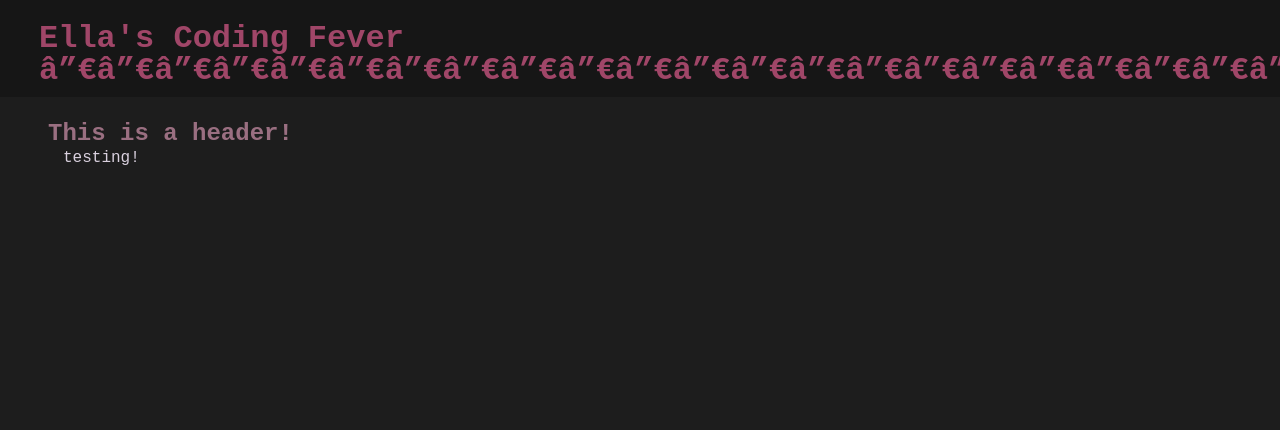
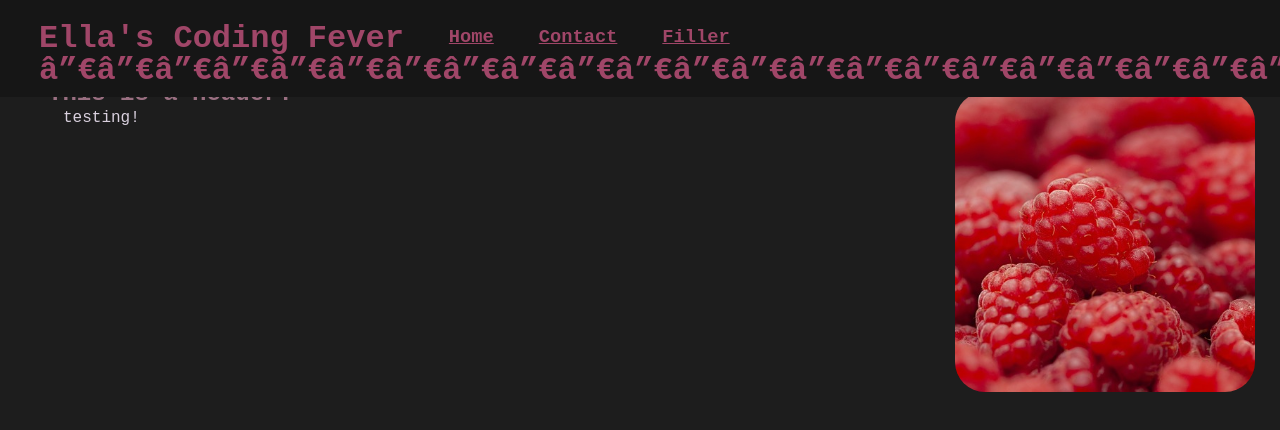
Before and after one commit to aceiln/Ellas-coding-fever, a plain HTML site: page mainpage.html in a window 1280 px wide. Drawn offline with Linux system fonts and the light colour scheme.

Commit message:
added inline, links, added image and image effects

```diff
--- a/assets/mainpage.css
+++ b/assets/mainpage.css
@@ -3,15 +3,16 @@
    background-color: #1d1d1d;
 }
 
-header {
+.header {
     position: fixed;
-    margin-top: -120px;
+    margin-top: -80px;
     margin-left: -20px;
     padding: 13px 100% .03px 11px;
     background-color: #161616;
     line-height:10px;
+    width: 100%;
+    z-index: 5;
 }
-
 
 #headertext {
 color: #A04668;
@@ -20,7 +21,7 @@ margin-left: 40px;
 }
 
 body {
-    margin-top: 120px;
+    margin-top: 80px;
 }
 
 h2{
@@ -37,12 +38,25 @@ color: #9a6f81;
 }
 a{
     color: #A04668;
+    float: right;
 }
+
+a:hover {
+    color: rgb(34, 133, 88);
+  }
 
 #darkbg{
     background-color: #161616;
 }
 .inline {
-    display: inline;
-    padding-left: 15px;
+    float: left;
+    padding: 0 45px 0 0;
 }
+
+#raspberry {
+    object-fit: cover;
+    position: absolute;
+    right: 25px;
+    border-radius: 30px;
+    z-index: 2;
+}
--- a/mainpage.html
+++ b/mainpage.html
@@ -7,15 +7,20 @@
 <title>Ella's Coding Fever</title>
 </head>
 
-<header>
-    <h1 id="headertext">Ella's Coding Fever</h1>
+<header class="header">
+    <h1 class="inline" id="headertext">Ella's Coding Fever</h1>
+    <h3 id="darkbg">
+        <a class="inline" id="darkbg" href="file:///C:/Users/ruhd3/bootcamp/Ellas-coding-fever/mainpage.html">Home</a>
+        <a class="inline" id="darkbg" href="#">Contact</a>
+        <a class="inline" id="darkbg" href="#">Filler</a>
+    </h3>
     <h1 id="headertext">────────────────────────</h1>
 </header>
 <body>
     <h2>This is a header!</h2>
+    <img id="raspberry" src="./assets/raspberries.jpg" width="300px" height="300px" alt="Raspberry picture!">
     <p class="text">testing!</p>
 </body>
-<img src="" alt="">
 <footer></footer>
 
 </html>
```
Also changed, not shown: assets/raspberries.jpg (added).
